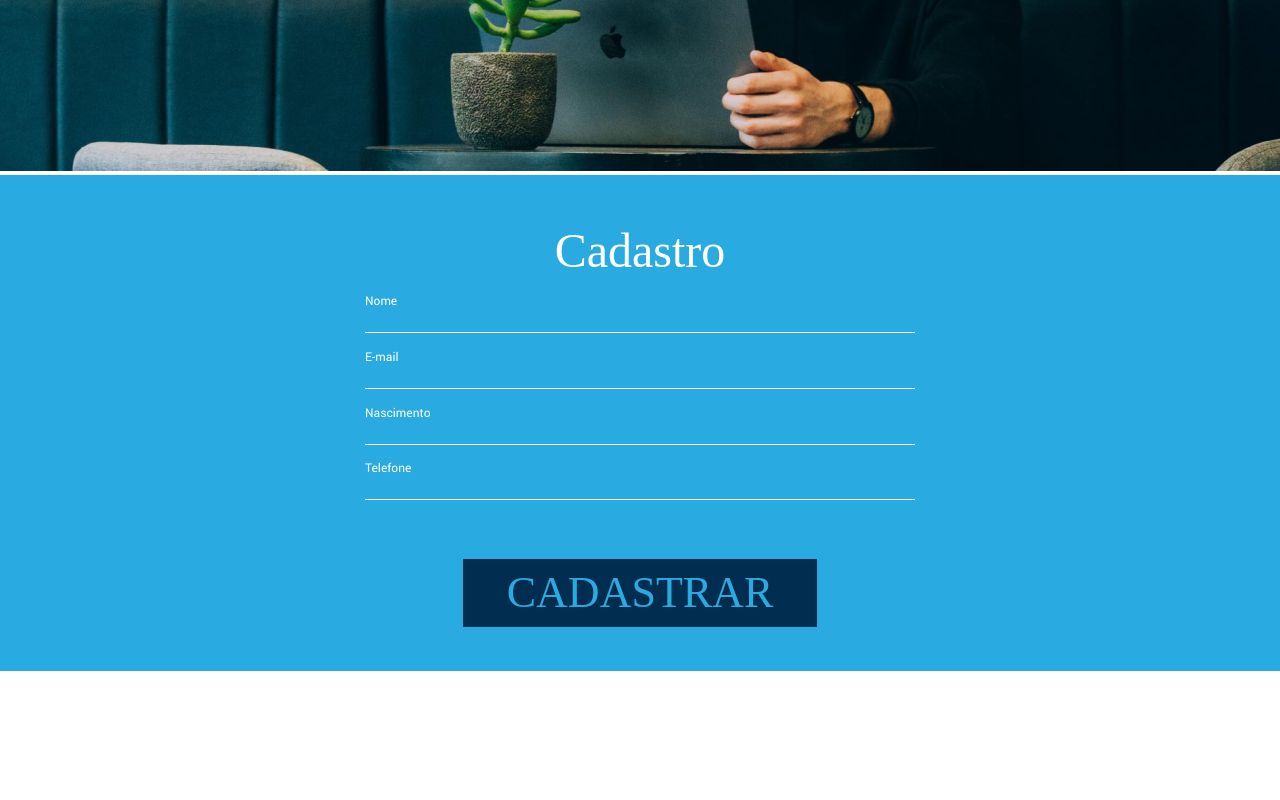
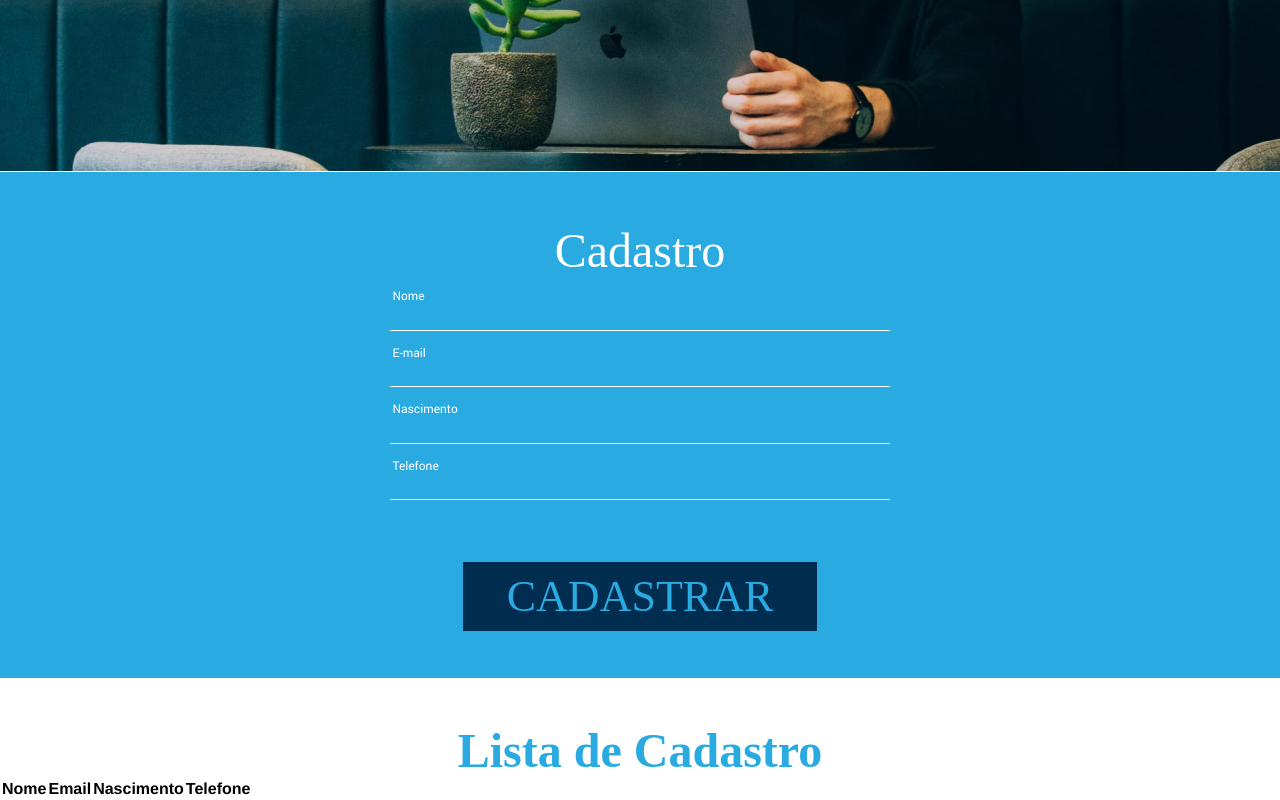
Before and after one commit to Lukelupus/fullstack-jr-layout, a React (Create React App) app in the folder frontend/: page / in a window 1280 px wide. Shown: the part 456-1256 px from the top of the page. Before the commit the page ends 1127 px from the top, so only its background shows below. Built offline with nearby package versions, Linux system fonts and the light colour scheme.

Commit message:
Cadastro section is now finished. Starting lista. Created table and table headings

```diff
--- a/frontend/public/styles.css
+++ b/frontend/public/styles.css
@@ -72,6 +72,7 @@ a {
     height: auto;
     width: 100%;
 
+
 }
 
 .header-container {
@@ -115,7 +116,7 @@ a {
 
 form {
     width: 100%;
-    max-width: 550px;
+    max-width: 31.25em;
 }
 
 label {
@@ -124,6 +125,8 @@ label {
     bottom: 25px;
     font-size: .75em;
     font-family: 'Roboto Regular';
+    margin: 0.5em 0.2em;
+
 
 }
 
@@ -135,9 +138,12 @@ input {
     cursor: text;
     border: 0;
     outline: 0;
-    border-bottom: .5px solid white;
+    border-bottom: 1px solid white;
     font-family: ps;
     font-weight: lighter;
+    font-size: 14px;
+    height: 1.25em;
+    margin: .25em 0;
 
 }
 
@@ -159,6 +165,8 @@ input:-webkit-autofill:active  {
     color: var(--bg-primary);
     align-items: center;
     justify-content: center;
+    outline: 3px solid var(--bg-secondary);
+
 }
 
 .page-title {
@@ -190,3 +198,14 @@ input:-webkit-autofill:active  {
     border: 0;
     cursor: pointer;
 }
+
+
+/* Lista de Cadastro */
+
+.list-title {
+    font-family: 'Helvetica 25';
+    font-weight: bold;
+    font-size: 3em;
+    padding-top: 1em;
+    color: var(--text-primary);
+}
--- a/frontend/src/App.js
+++ b/frontend/src/App.js
@@ -1,11 +1,13 @@
 import Header from './components/Header';
 import Cadastro from "./components/Cadastro"
+import ListaDeCadastro from './components/ListaDeCadastro';
 
 function App() {
   return (
   <>
     <Header />
     <Cadastro />
+    <ListaDeCadastro />
 
   </>
   );
--- a/frontend/src/components/ListaDeCadastro.js
+++ b/frontend/src/components/ListaDeCadastro.js
@@ -0,0 +1,22 @@
+import React from 'react'
+
+
+function ListaDeCadastro() {
+    return(
+        <>
+            <div id="lista" className="white-section">
+                <h2 className="list-title">Lista de Cadastro</h2>
+                <table>
+                    <tr>
+                        <th className="table-heading">Nome</th>
+                        <th className="table-heading">Email</th>
+                        <th className="table-heading">Nascimento</th>
+                        <th className="table-heading">Telefone</th>
+                    </tr>
+                </table>
+            </div>
+        </>
+    )
+}
+
+export default ListaDeCadastro
--- a/frontend/src/index.css
+++ b/frontend/src/index.css
@@ -13,13 +13,14 @@
     margin: 0;
     padding: 0;
     box-sizing: border-box;
+
 }
+
 
  @font-face {
     font-family: 'Helvetica 25';
     src: local('Helvetica 25'),
         url(../src/Fonts/HelveticaUltraLt_0.ttf) format("truetype");
-    font-weight: lighter;
 
   }
   @font-face {
```
